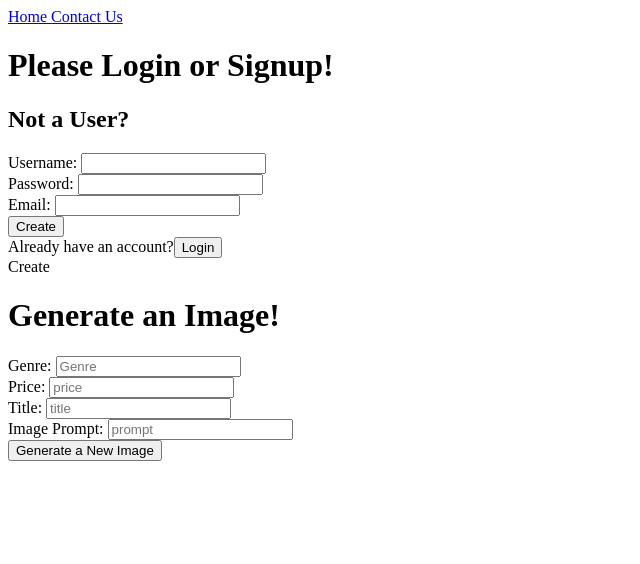
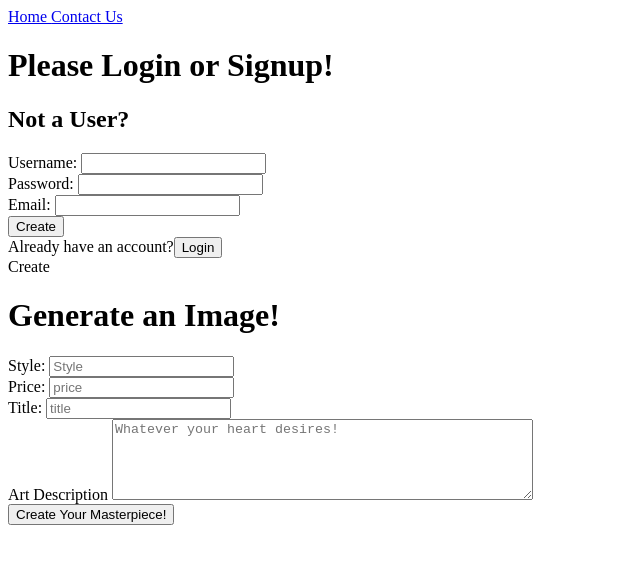
Before and after one commit to salvat36/endlesseasel, a React (Create React App) app in the folder client/: page /create in a window 1280 px wide. Shown: the top 564 px of the page, without its empty margins (0-640 px from the left). Built offline with nearby package versions, Linux system fonts and the light colour scheme; no server answers.

Commit message:
update prompt form validations and prep for styling

```diff
--- a/client/src/components/PromptForm.js
+++ b/client/src/components/PromptForm.js
@@ -11,9 +11,9 @@ const PromptForm = ({ handleAddPrompt, user_id }) => {
   const history = useHistory();
   const createSchema = yup.object().shape({
     genre: yup.string().required("Genre is required").min(1).max(10),
-    price: yup.number().required("Price is required").min(5).max(100),
-    title: yup.string().required("Title is Required"),
-    prompt: yup.string().required("Image Prompt Required"),
+    price: yup.number().positive('Price must be a positive number').required("Price is required").min(5).max(100),
+    title: yup.string().required("Title is Required").min(1).max(30),
+    prompt: yup.string().required("Image Prompt Required").min(5).max(100),
   });
 
   const formik = useFormik({
@@ -31,14 +31,13 @@ const PromptForm = ({ handleAddPrompt, user_id }) => {
           headers: {
             "Content-Type": "application/json",
           },
-          //   body: JSON.stringify({...values, user_id : user_id}),
           body: JSON.stringify({ prompt: values.prompt }),
         });
 
         if (createImageResponse.ok) {
           const imageResponseData = await createImageResponse.json();
           const imageURL = imageResponseData.image_url;
-          setImageURL(imageURL)
+          setImageURL(imageURL);
 
           const createArtworkResponse = await fetch("/artworks", {
             method: "POST",
@@ -71,14 +70,14 @@ const PromptForm = ({ handleAddPrompt, user_id }) => {
       <h1>Generate an Image!</h1>
       <form onSubmit={formik.handleSubmit}>
         <>
-          <label>Genre: </label>
+          <label>Style: </label>
           <input
             type="text"
             name="genre"
             value={formik.values.genre}
             onChange={formik.handleChange}
             onBlur={formik.handleBlur}
-            placeholder="Genre"
+            placeholder="Style"
           />
           {formik.errors.genre && formik.touched.genre}{" "}
           <div>{formik.errors.genre}</div>
@@ -110,28 +109,33 @@ const PromptForm = ({ handleAddPrompt, user_id }) => {
           <div>{formik.errors.title}</div>
         </>
         <>
-          <label>Image Prompt: </label>
-          <input
+          <label>Art Description </label>
+          <textarea
             type="text"
             name="prompt"
             value={formik.values.prompt}
             onChange={formik.handleChange}
             onBlur={formik.handleBlur}
-            placeholder="prompt"
+            placeholder="Whatever your heart desires!"
+            rows={5}
+            cols={50}
+            style={{resize : 'vertical'}}
+
           />
           {formik.errors.prompt && formik.touched.prompt}{" "}
           <div>{formik.errors.prompt}</div>
         </>
-        <button type="submit">Generate a New Image</button>
+        <button type="submit">Create Your Masterpiece!</button>
         <div>
+      {/*!!!!!!!!!!!!! - implement loading component styling here - !!!!!!!!!!!!! */}
           {imageURL && (
             <>
-              <h2>Generated Image:</h2>
-              <img src={imageURL} alt="prompt input here" />
+              <h2>and voilà!:</h2>
+              <img src={imageURL} alt="ALT" />
             </>
           )}
         </div>
-        {error? <Error/> : <></>}
+        {error ? <Error /> : <></>}
       </form>
     </div>
   );
```
Also changed, not shown: 1 other file (tests, documents, lock files or other folders).
